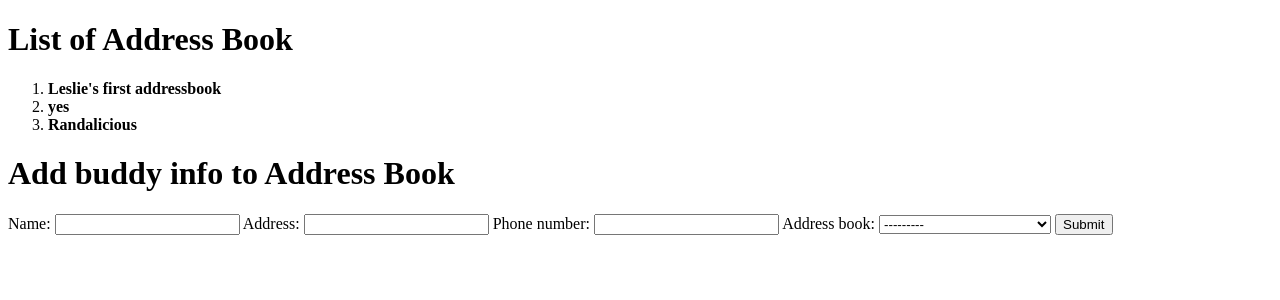
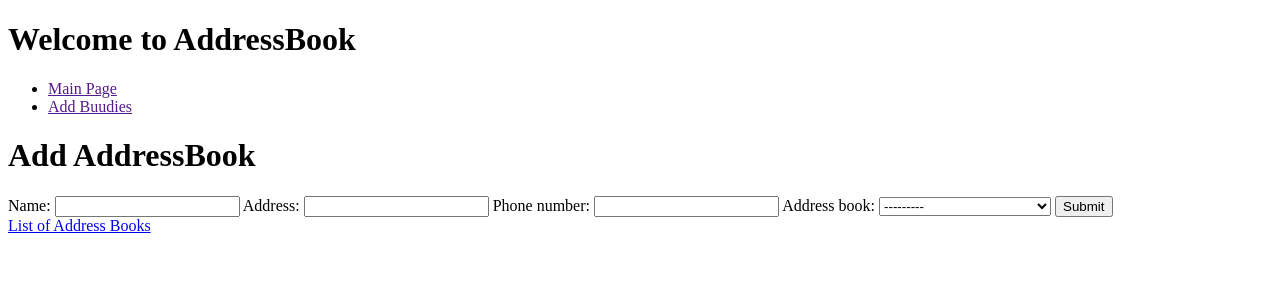
Before and after one commit to i-am-leslie/AddressBook_with_Django, a Django app: page /buddies in a window 1280 px wide. Shown: the top 300 px of the page. Run offline with Django 4.2, Linux system fonts and the light colour scheme; data comes from the database, SQL or seed files in the repository; both versions use the stored data as it was after the commit.

Commit message:
working on the templates for better user interface

```diff
--- /dev/null
+++ b/AddressBook/book/templates/base.html
@@ -0,0 +1,22 @@
+<!DOCTYPE html>
+<html lang="en">
+<head>
+    <meta charset="UTF-8">
+    <meta name="viewport" content="width=device-width, initial-scale=1.0">
+    <title>base</title>
+</head>
+<body>
+    {% block navbar %}
+    <h1>Welcome to AddressBook</h1>
+    <ul class="Nav">
+        <li><a href="">Main Page</a></li>
+        <li><a href="">Add Buudies</a></li>
+    </ul>
+    {% endblock %}
+
+    {% block content %}
+    <!-- Default content block (you can add more blocks as needed) -->
+    {% endblock %}
+
+</body>
+</html>
--- a/AddressBook/book/templates/buddyinfo.html
+++ b/AddressBook/book/templates/buddyinfo.html
@@ -1,44 +1,17 @@
-<!DOCTYPE html>
-<html lang="en">
-  <head>
-    <!-- ... other head elements ... -->
-    <link href="https://cdnjs.cloudflare.com/ajax/libs/select2/4.0.13/css/select2.min.css" rel="stylesheet" />
-    <script src="https://ajax.googleapis.com/ajax/libs/jquery/3.5.1/jquery.min.js"></script>
-    <script src="https://cdnjs.cloudflare.com/ajax/libs/select2/4.0.13/js/select2.min.js"></script>
-  </head>
-<body>
-    <h1>List of Address Book</h1>
-    <ol>
-        {% for address_book in address_books %}
-          <li>
-            <strong>{{ address_book.name }}</strong>
-            <ul>
-              {% for buddy_info in address_book.buddies.all %}
-                <li>{{ buddy_info.name }}</li>
-              {% endfor %}
-            </ul>
-          </li>
-        {% endfor %}
-      </ol>
-      <div>
-        <h1>Add buddy info to Address Book</h1>
-        <div>
-          {% if submitted %}
-              <p>Form submitted successfully!</p>
-          {% endif %}
-          <form method="POST"  action=""  enctype="multipart/form-data">
-              {% csrf_token %}
-              {{form}}
-          <button>Submit</button> </form>
-      </div>
+{% extends 'base.html' %}
 
-      </div>
+{% block content %}
+<div>
+    <h1>Add AddressBook</h1>
+    {% if submitted %}
+        <p>Form submitted successfully!</p>
+    {% endif %}
+    <form method="POST" action="" enctype="multipart/form-data">
+        {% csrf_token %}
+        {{ form }}
+        <button type="submit">Submit</button>
+    </form>
+</div>
 
-      <script>
-        $(document).ready(function() {
-          $("#id_addressBook").select2();
-        });
-      </script>
-
-</body>
-</html>
+<a href="{% url 'buddies' %}">List of Address Books</a>
+{% endblock %}
--- a/AddressBook/book/views.py
+++ b/AddressBook/book/views.py
@@ -49,8 +49,7 @@ def buddies(request):
 
      # Retrieve all address books
     address_books = AddressBook.objects.all()
-    buddies= BuddyInfo.objects.all()
-    context={'address_books': address_books, buddies:'buddies', 'form': form, 'submitted': submitted}
+    context={'address_books': address_books,'form': form, 'submitted': submitted}
 
     # You can pass address_books to your template for iteration
 
```
Also changed, not shown: AddressBook/book/templates/index.html (+15 -22 lines), AddressBook/db.sqlite3.
